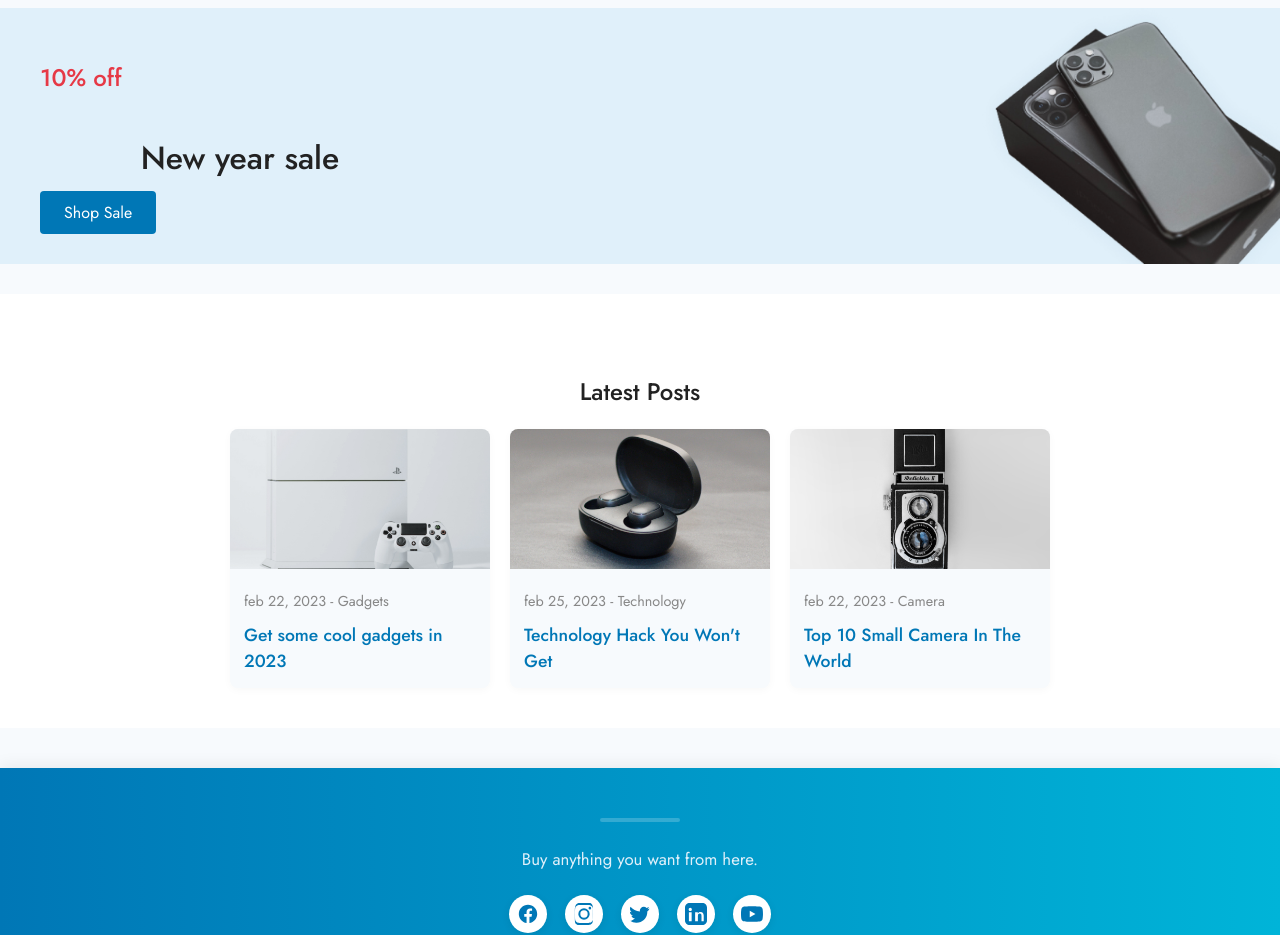
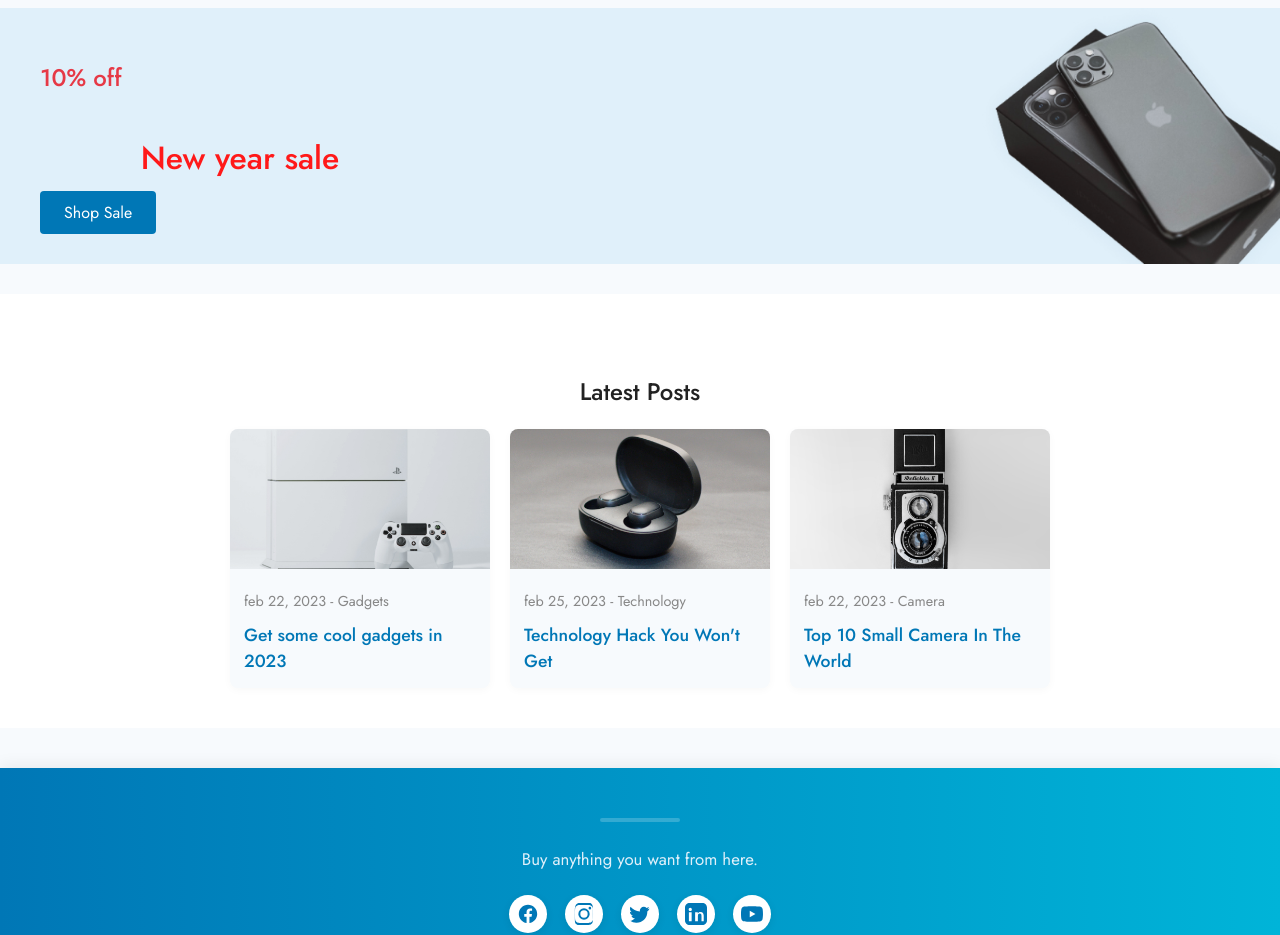
Before and after one commit to sahil01109/OnlineE-store, a plain HTML site: page index.html in a window 1280 px wide. Shown: the part 1880-2815 px from the top of the page. Drawn offline with nearby package versions, Linux system fonts and the light colour scheme; a script that the page names is missing.

Commit message:
Update style.css

```diff
--- a/style.css
+++ b/style.css
@@ -150,7 +150,7 @@ section h2 {
 }
 
 #yearly-sale h2 {
-  color: #222;
+  color: #ff1919;
   font-size: 2em;
   margin-bottom: 20px;
 }
```
